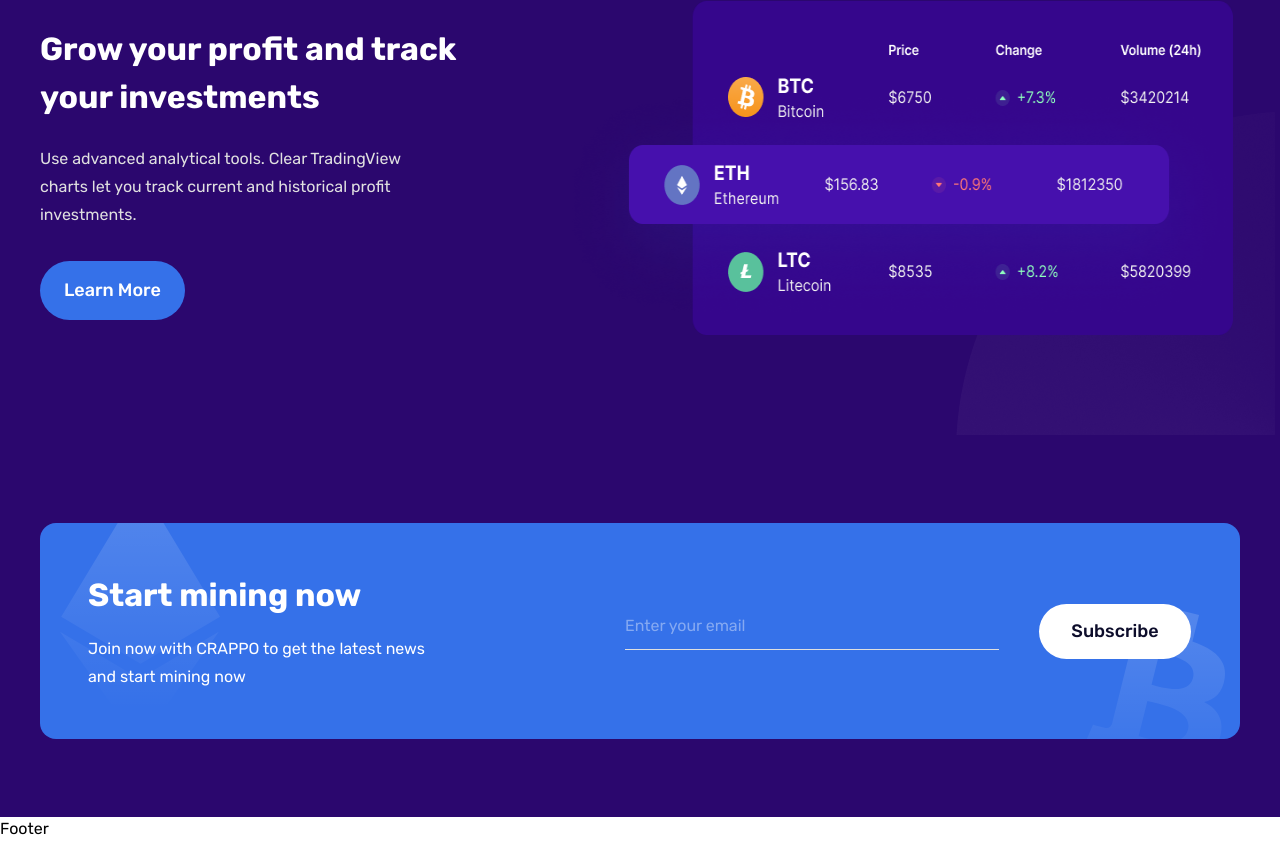
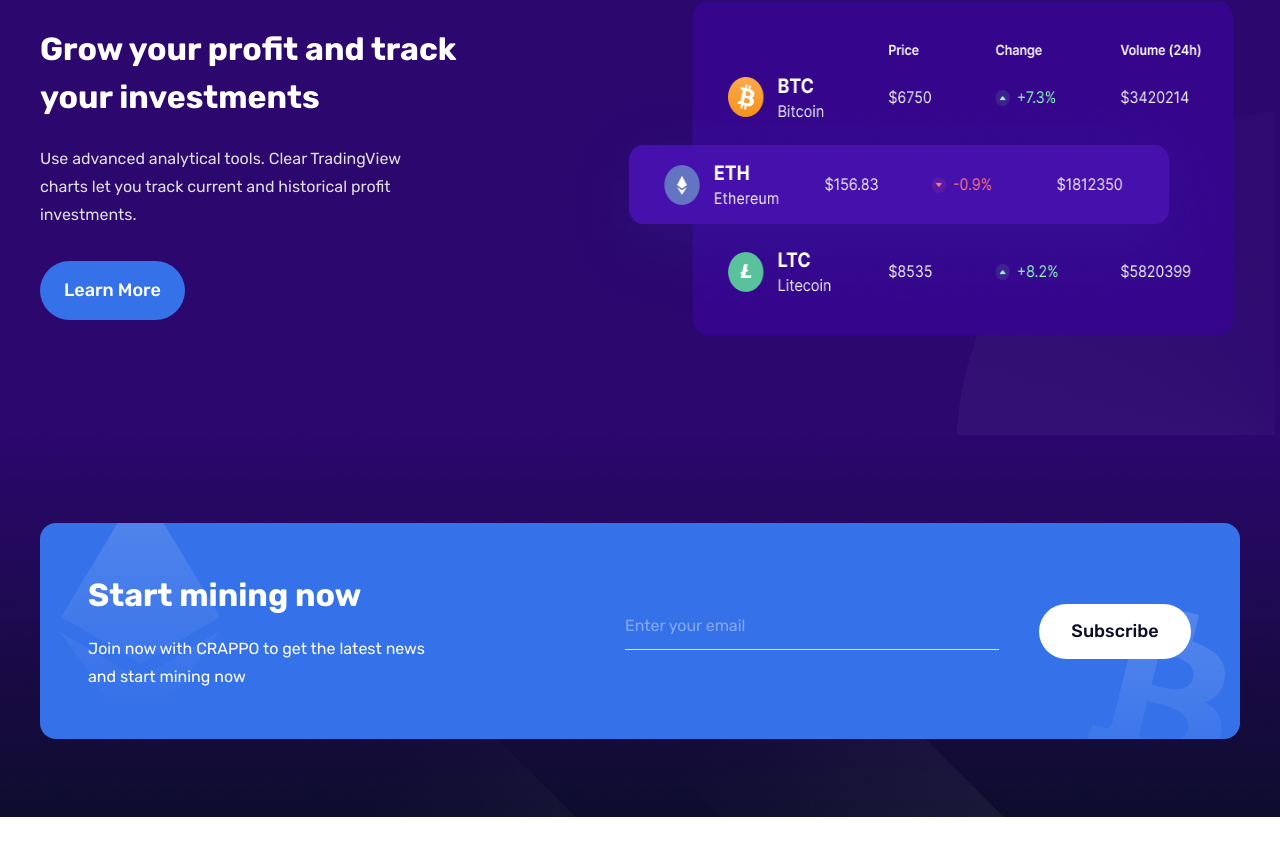
Before and after one commit to xeuxdev/crappo-cryptocurrency-website-challenge, a Next.js app: page / in a window 1280 px wide. Shown: the part 4672-5513 px from the top of the page. After the commit the page ends 5489 px from the top, so only its background shows below. Built offline with nearby package versions, Linux system fonts and the light colour scheme.

Commit message:
finished start mining section remain animations

```diff
--- a/pages/Footer.tsx
+++ b/pages/Footer.tsx
@@ -1,5 +1,5 @@
 const Footer = () => {
-  return <div>Footer</div>
+  return <section></section>
 }
 
 export default Footer
--- a/pages/StartMining.tsx
+++ b/pages/StartMining.tsx
@@ -1,6 +1,6 @@
 const StartMining = () => {
   return (
-    <section className="bg-secondary min-h-[382px] lg:h-[382px] py-[88px] px-5 md:px-7 xl:px-0 relative">
+    <section className="bg-secondary min-h-[382px] lg:h-[382px] py-[88px] px-5 md:px-7 xl:px-0 relative before:absolute before:inset-0 before:h-full before:w-full before:bg-[url('/assets/newsletter-bg.png')] before:bg-no-repeat">
       <div className="container">
         <div className="min-h-[216px] relative bg-accent px-6 md:px-10 lg:px-12 py-12  rounded-2xl before:absolute before:top-0 before:left-5 before:h-[258.7px] before:w-[160px] before:bg-[url('/assets/eth.svg')] before:bg-no-repeat after:absolute after:-bottom-[50.24px] after:right-[15px] after:h-[185.24px] after:w-[140px] after:bg-[url('/assets/bitcoin.svg')] after:bg-no-repeat">
           {/* text */}
--- a/pages/index.tsx
+++ b/pages/index.tsx
@@ -30,10 +30,11 @@ const Home: NextPage = () => {
         <CryptoCurrencyList />
         <Features />
         <StartMining />
-        <Footer />
       </main>
 
-      <footer className={""}></footer>
+      <footer className={" overflow-x-hidden"}>
+        <Footer />
+      </footer>
     </>
   )
 }
```
